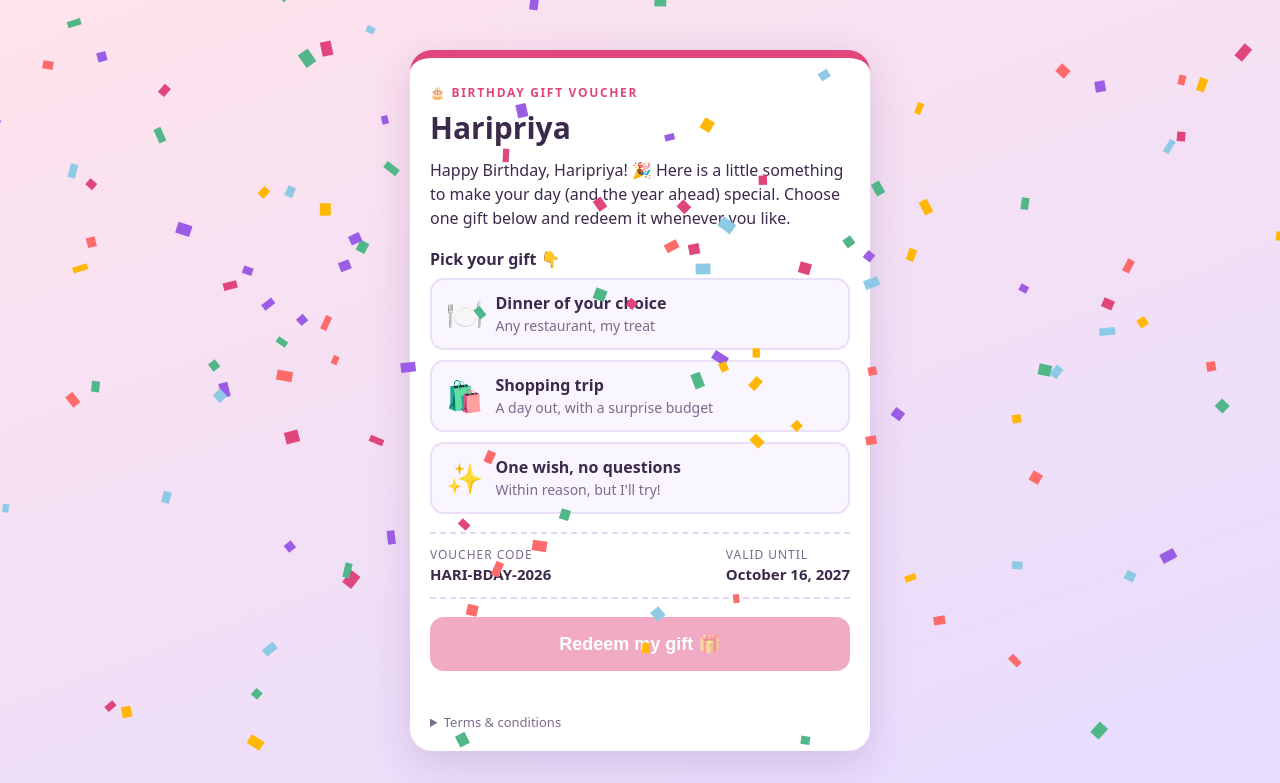
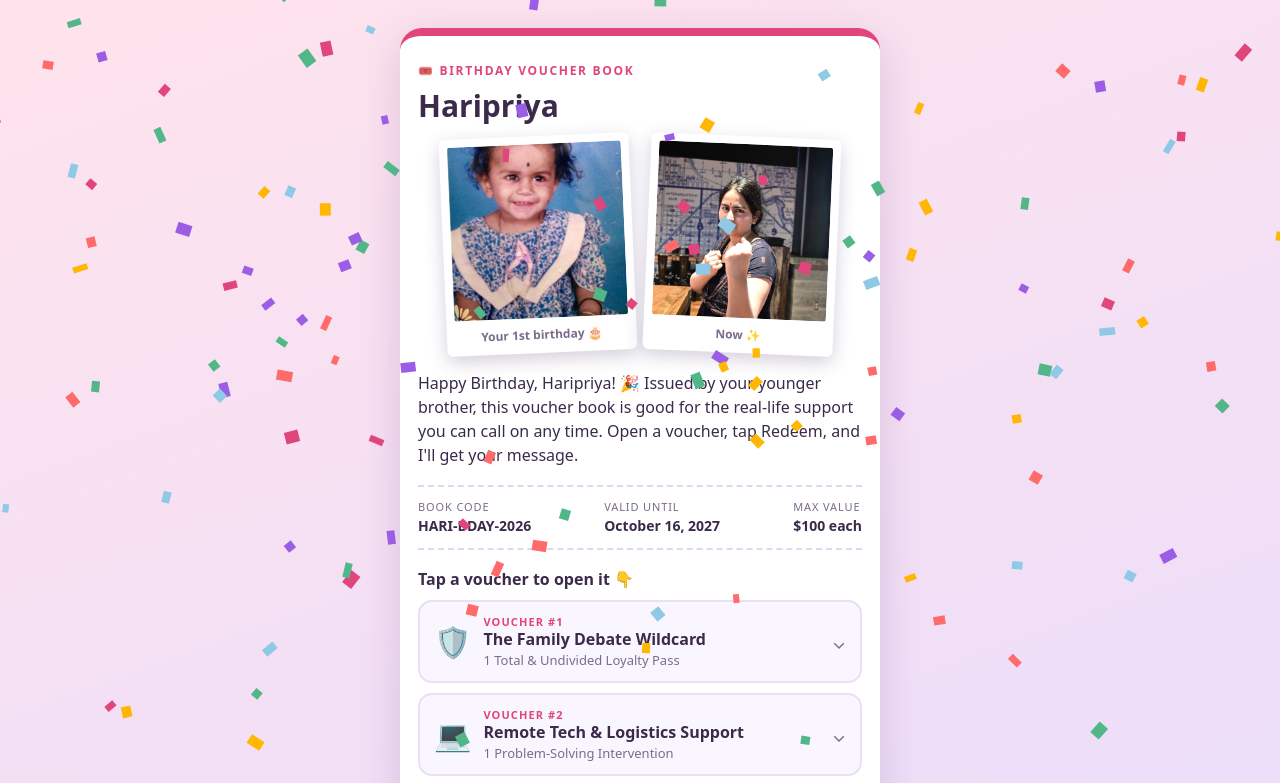
Before and after one commit to dhev-rk/gift-voucher-for-haripriya, a plain HTML site: page index.html in a window 1280 px wide. Both pictures are taken after a click on the button "Tap to unwrap your gift". Shown: the top 783 px of the page. Drawn offline with Linux system fonts and the light colour scheme.

Commit message:
add photos

```diff
--- a/index.html
+++ b/index.html
@@ -17,31 +17,27 @@
     <p class="hint">Tap the gift to unwrap</p>
   </section>
 
-  <!-- Screen 2: the voucher -->
+  <!-- Screen 2: the voucher book -->
   <section id="voucher" class="screen hidden">
     <div class="card">
-      <p class="eyebrow">🎂 Birthday Gift Voucher</p>
+      <p class="eyebrow">🎟️ Birthday Voucher Book</p>
       <h2 id="vName"></h2>
-      <img id="vPhoto" class="photo hidden" alt="Haripriya">
+      <div class="photos hidden" id="vPhotos"></div>
       <p class="msg" id="vMessage"></p>
 
-      <p class="step">Pick your gift 👇</p>
-      <div class="gifts" id="gifts"></div>
-
       <div class="meta">
-        <div><span>Voucher code</span><strong id="vCode"></strong></div>
+        <div><span>Book code</span><strong id="vCode"></strong></div>
         <div><span>Valid until</span><strong id="vExpiry"></strong></div>
+        <div><span>Max value</span><strong id="vMax"></strong></div>
       </div>
 
-      <button class="redeem" id="redeemBtn" disabled>Redeem my gift 🎁</button>
-      <p class="status" id="status"></p>
+      <p class="step">Tap a voucher to open it 👇</p>
+      <div class="vouchers" id="vouchers"></div>
 
       <details class="terms">
         <summary>Terms &amp; conditions</summary>
         <ul id="terms"></ul>
       </details>
-
-      <div class="stamp hidden" id="stamp">REDEEMED ✓</div>
     </div>
   </section>
 </main>
--- a/script.js
+++ b/script.js
@@ -3,33 +3,82 @@
    ========================================================= */
 const CONFIG = {
   name: "Haripriya",
-  from: "Your Name",                 // how she knows you, e.g. "Anna" / "Your brother"
-  whatsapp: "1XXXXXXXXXX",           // your number: digits only, with country code, no + or spaces
+  from: "your brother",              // used on the button: "Message your brother on WhatsApp"
+  whatsapp: "13138885733",           // your number: digits only, with country code, no + or spaces
   code: "HARI-BDAY-2026",
   expiry: "October 16, 2027",
-  photo: "images/haripriya.jpg",     // leave "" to hide the photo
-  message: "Happy Birthday, Haripriya! 🎉 Here is a little something to make your day (and the year ahead) special. Choose one gift below and redeem it whenever you like.",
-  gifts: [
-    { emoji: "🍽️", title: "Dinner of your choice",   desc: "Any restaurant, my treat" },
-    { emoji: "🛍️", title: "Shopping trip",           desc: "A day out, with a surprise budget" },
-    { emoji: "✨", title: "One wish, no questions",  desc: "Within reason, but I'll try!" }
+  maxValue: "$100 each",
+  photos: [                          // delete a line to remove a photo, or use [] to hide all
+    { src: "images/then.jpg", caption: "Your 1st birthday 🎂" },
+    { src: "images/now.jpg",  caption: "Now ✨" }
+  ],
+  message: "Happy Birthday, Haripriya! 🎉 Issued by your younger brother, this voucher book is good for the real-life support you can call on any time. Open a voucher, tap Redeem, and I'll get your message.",
+  vouchers: [
+    {
+      emoji: "🛡️",
+      title: "The Family Debate Wildcard",
+      subtitle: "Unconditional Verbal Back-Up",
+      value: "1 Total & Undivided Loyalty Pass",
+      desc: "Redeemable during any family gathering, group chat, or phone call. Presenting this voucher obligates me to immediately agree with your stance, validate your point, and provide supportive evidence against any opposition, regardless of personal opinion, logic, or basic facts.",
+      fine: "Valid against all family members. No questions asked. Instant activation."
+    },
+    {
+      emoji: "💻",
+      title: "Remote Tech & Logistics Support",
+      subtitle: "Emergency Remote Heavy Lifting",
+      value: "1 Problem-Solving Intervention",
+      desc: "Redeemable for any task requiring online research, booking coordination, tech troubleshooting, or organizing something frustrating from afar so you don't have to deal with it.",
+      fine: "Includes 1 full hour of active problem-solving without heavy sighing."
+    },
+    {
+      emoji: "🍕",
+      title: "The \"I'll Order It For You\" Pass",
+      subtitle: "Emergency Comfort Food Delivery",
+      value: "1 DoorDash / UberEats Rescue Mission (up to $100)",
+      desc: "Redeemable on a rough day. Text me your order (or just your craving), and a full meal or dessert will show up at your doorstep in your city, courtesy of your brother.",
+      fine: "No occasion required. Includes delivery tip. Order total up to $100."
+    },
+    {
+      emoji: "📞",
+      title: "The Escape Hatch",
+      subtitle: "The Fake Emergency Call",
+      value: "1 Timed Exit Strategy",
+      desc: "Send a pre-arranged code word via text, and I will immediately call you with a plausible, urgent reason why you need to step away or leave an awkward social situation.",
+      fine: "Available 24/7. Script can be customized upon request."
+    },
+    {
+      emoji: "🍽️",
+      title: "Dinner of Your Choice",
+      subtitle: "Birthday Treat",
+      value: "1 Dinner (up to $100)",
+      desc: "Pick any restaurant you like, and dinner is on me.",
+      fine: "Total up to $100. Dessert is always included."
+    },
+    {
+      emoji: "🛍️",
+      title: "Shopping Treat",
+      subtitle: "Pick Something You Love",
+      value: "1 Gift (up to $100)",
+      desc: "Choose something you've had your eye on, and I'll get it for you.",
+      fine: "Total up to $100. No questions about whether you need it."
+    }
   ],
   terms: [
-    "Valid for one gift only.",
-    "Cannot be exchanged for cash.",
-    "Can be redeemed on any day I'm free (I'll make myself free).",
+    "Each voucher can be redeemed once.",
+    "Gift value is capped at $100 per voucher.",
+    "Zero refunds. No exchange for cash.",
     "Extension available on request, with a smile."
   ]
 };
 /* ========================================================= */
 
 const $ = id => document.getElementById(id);
-const STORE_KEY = "voucher-" + CONFIG.code;
-let selected = null;
+const STORE_KEY = "voucher-book-" + CONFIG.code;
 
 /* Safe localStorage helpers (can fail in private mode) */
 function load() { try { return JSON.parse(localStorage.getItem(STORE_KEY)) || {}; } catch (e) { return {}; } }
 function save(data) { try { localStorage.setItem(STORE_KEY, JSON.stringify(data)); } catch (e) {} }
+let redeemed = load();   // { "0": "Thu Oct 16 2026", ... }
 
 /* Fill in text */
 document.title = "A Birthday Gift for " + CONFIG.name;
@@ -38,35 +87,105 @@ $("vName").textContent = CONFIG.name;
 $("vMessage").textContent = CONFIG.message;
 $("vCode").textContent = CONFIG.code;
 $("vExpiry").textContent = CONFIG.expiry;
-if (CONFIG.photo) {
-  const img = $("vPhoto");
-  img.onload = () => img.classList.remove("hidden");
-  img.src = CONFIG.photo;            // if the file is missing, it just stays hidden
-}
+$("vMax").textContent = CONFIG.maxValue;
+/* Photos: each one only appears if its file actually loads */
+(CONFIG.photos || []).forEach(p => {
+  const img = new Image();
+  img.alt = p.caption || CONFIG.name;
+  img.onload = () => {
+    const fig = document.createElement("figure");
+    fig.className = "polaroid";
+    fig.appendChild(img);
+    if (p.caption) {
+      const cap = document.createElement("figcaption");
+      cap.textContent = p.caption;
+      fig.appendChild(cap);
+    }
+    $("vPhotos").appendChild(fig);
+    $("vPhotos").classList.remove("hidden");
+  };
+  img.src = p.src;
+});
 CONFIG.terms.forEach(t => { const li = document.createElement("li"); li.textContent = t; $("terms").appendChild(li); });
 
-/* Gift options */
-CONFIG.gifts.forEach((g, i) => {
-  const b = document.createElement("button");
-  b.type = "button";
-  b.className = "gift-opt";
-  b.innerHTML = '<span class="emoji"></span><span><strong></strong><small></small></span>';
-  b.querySelector(".emoji").textContent = g.emoji;
-  b.querySelector("strong").textContent = g.title;
-  b.querySelector("small").textContent = g.desc;
-  b.addEventListener("click", () => chooseGift(i));
-  $("gifts").appendChild(b);
-});
+/* Build the voucher list */
+function el(tag, cls, text) {
+  const e = document.createElement(tag);
+  if (cls) e.className = cls;
+  if (text !== undefined) e.textContent = text;
+  return e;
+}
 
-function chooseGift(i) {
-  const state = load();
-  if (state.redeemed) return;        // locked once redeemed
-  selected = i;
-  document.querySelectorAll(".gift-opt").forEach((el, idx) => el.classList.toggle("selected", idx === i));
-  $("redeemBtn").disabled = false;
-  $("redeemBtn").textContent = "Redeem: " + CONFIG.gifts[i].title + " 🎁";
-  $("status").textContent = "";
+function whatsappLink(i) {
+  const v = CONFIG.vouchers[i];
+  const text = "Hi! 🎉 I'd like to redeem voucher #" + (i + 1) + " (" + v.title + ") from my birthday voucher book " + CONFIG.code + ". When can we do this?";
+  return "https://wa.me/" + CONFIG.whatsapp + "?text=" + encodeURIComponent(text);
 }
+
+function renderVoucher(v, i) {
+  const item = el("article", "v-item");
+  const done = Object.prototype.hasOwnProperty.call(redeemed, i);
+  if (done) item.classList.add("done");
+
+  const head = el("button", "v-head");
+  head.type = "button";
+  head.setAttribute("aria-expanded", "false");
+  head.appendChild(el("span", "v-emoji", v.emoji));
+  const titles = el("span", "v-titles");
+  titles.appendChild(el("span", "v-num", "Voucher #" + (i + 1)));
+  titles.appendChild(el("strong", "v-title", v.title));
+  titles.appendChild(el("span", "v-value", v.value));
+  head.appendChild(titles);
+  if (done) head.appendChild(el("span", "badge", "REDEEMED ✓"));
+  head.appendChild(el("span", "v-chev", "⌄"));
+
+  const body = el("div", "v-body hidden");
+  body.appendChild(el("p", "v-sub", v.subtitle));
+  body.appendChild(el("p", "v-desc", v.desc));
+  body.appendChild(el("p", "v-fine", v.fine));
+
+  const btn = el("button", "redeem", done ? "Message " + CONFIG.from + " on WhatsApp 💬" : "Redeem this voucher 🎁");
+  btn.type = "button";
+  if (done) btn.classList.add("again");
+  const status = el("p", "v-status", done ? "Redeemed on " + redeemed[i] + ". Tap above if the chat didn't open." : "");
+
+  btn.addEventListener("click", () => {
+    if (!Object.prototype.hasOwnProperty.call(redeemed, i)) {
+      redeemed[i] = new Date().toDateString();
+      save(redeemed);
+      confetti();
+    }
+    window.location.href = whatsappLink(i);
+    // refresh the card so the stamp shows
+    setTimeout(render, 150);
+  });
+
+  body.appendChild(btn);
+  body.appendChild(status);
+
+  head.addEventListener("click", () => {
+    const open = item.classList.toggle("open");
+    body.classList.toggle("hidden", !open);
+    head.setAttribute("aria-expanded", open ? "true" : "false");
+  });
+
+  item.appendChild(head);
+  item.appendChild(body);
+  return item;
+}
+
+function render() {
+  // remember which voucher was open so a re-render doesn't collapse it
+  const openIdx = Array.from(document.querySelectorAll(".v-item")).findIndex(x => x.classList.contains("open"));
+  const wrap = $("vouchers");
+  wrap.innerHTML = "";
+  CONFIG.vouchers.forEach((v, i) => {
+    const node = renderVoucher(v, i);
+    wrap.appendChild(node);
+    if (i === openIdx) node.querySelector(".v-head").click();
+  });
+}
+render();
 
 /* Unwrap */
 function unwrap() {
@@ -80,47 +199,11 @@ function unwrap() {
 $("giftBox").addEventListener("click", unwrap);
 $("giftBox").addEventListener("keydown", e => { if (e.key === "Enter" || e.key === " ") { e.preventDefault(); unwrap(); } });
 
-/* Redeem */
-function whatsappLink(giftTitle) {
-  const text = "Hi! 🎉 I'd like to redeem my birthday voucher " + CONFIG.code + ": " + giftTitle + ". When are you free?";
-  return "https://wa.me/" + CONFIG.whatsapp + "?text=" + encodeURIComponent(text);
+/* Skip the cover if she has already redeemed something */
+if (Object.keys(redeemed).length) {
+  $("cover").classList.add("hidden");
+  $("voucher").classList.remove("hidden");
 }
-
-$("redeemBtn").addEventListener("click", () => {
-  const state = load();
-  const idx = state.redeemed ? state.giftIndex : selected;
-  if (idx === null || idx === undefined) return;
-  const gift = CONFIG.gifts[idx];
-
-  if (!state.redeemed) {
-    save({ redeemed: true, giftIndex: idx, date: new Date().toDateString() });
-    showRedeemed(idx, new Date().toDateString());
-    confetti();
-  }
-  window.location.href = whatsappLink(gift.title);
-});
-
-function showRedeemed(idx, date) {
-  document.querySelectorAll(".gift-opt").forEach((el, i) => {
-    el.classList.toggle("selected", i === idx);
-    el.disabled = true;
-    el.style.opacity = i === idx ? "1" : ".45";
-  });
-  $("stamp").classList.remove("hidden");
-  $("redeemBtn").disabled = false;
-  $("redeemBtn").textContent = "Message " + CONFIG.from + " on WhatsApp 💬";
-  $("status").textContent = "Redeemed on " + date + ". Tap above if the chat didn't open.";
-}
-
-/* Restore state on reload */
-(function init() {
-  const state = load();
-  if (state.redeemed) {
-    $("cover").classList.add("hidden");
-    $("voucher").classList.remove("hidden");
-    showRedeemed(state.giftIndex, state.date);
-  }
-})();
 
 /* Confetti (no libraries) */
 function confetti() {
--- a/style.css
+++ b/style.css
@@ -6,6 +6,7 @@
   --accent-dark: #b92f61;
   --card: #ffffff;
   --muted: #7b6b8a;
+  --ok: #1f9d55;
 }
 * { box-sizing: border-box; }
 html, body { margin: 0; min-height: 100%; }
@@ -19,7 +20,7 @@ body {
   justify-content: center;
   padding: 16px;
 }
-main { width: 100%; max-width: 460px; }
+main { width: 100%; max-width: 480px; }
 .hidden { display: none !important; }
 .screen { text-align: center; animation: fadeIn .6s ease; }
 @keyframes fadeIn { from { opacity: 0; transform: translateY(12px); } to { opacity: 1; transform: none; } }
@@ -41,16 +42,17 @@ main { width: 100%; max-width: 460px; }
 h1 { font-size: 28px; margin: 12px 0 6px; }
 .hint { color: var(--muted); font-size: 17px; margin: 0; }
 
-/* Voucher card */
+/* Book card */
 .card {
   position: relative;
   background: var(--card);
   border-radius: 22px;
-  padding: 26px 20px 20px;
+  padding: 26px 18px 20px;
   box-shadow: 0 12px 40px rgba(90, 50, 120, .18);
   text-align: left;
   overflow: hidden;
   border-top: 8px solid var(--accent);
+  margin: 12px 0;
 }
 .eyebrow {
   margin: 0;
@@ -62,103 +64,128 @@ h1 { font-size: 28px; margin: 12px 0 6px; }
 }
 h2 { font-size: 30px; margin: 6px 0 10px; }
 .msg { margin: 0 0 18px; line-height: 1.5; }
-.step { font-weight: 600; margin: 0 0 8px; }
+.step { font-weight: 600; margin: 0 0 10px; }
 
-/* Photo (polaroid style) */
-.photo {
-  display: block;
-  width: 70%;
-  max-width: 240px;
-  margin: 4px auto 18px;
-  padding: 8px 8px 22px;
+/* Photos (two polaroids side by side) */
+.photos {
+  display: flex;
+  justify-content: center;
+  gap: 14px;
+  margin: 6px 0 18px;
+}
+.polaroid {
+  flex: 1;
+  max-width: 190px;
+  margin: 0;
+  padding: 8px 8px 10px;
   background: #fff;
   border-radius: 6px;
   box-shadow: 0 6px 18px rgba(60, 30, 90, .22);
   transform: rotate(-2.5deg);
+}
+.polaroid:nth-child(even) { transform: rotate(2.5deg); }
+.polaroid img {
+  display: block;
+  width: 100%;
+  aspect-ratio: 1 / 1;
   object-fit: cover;
-  aspect-ratio: 1 / 1;
+  border-radius: 3px;
+}
+.polaroid figcaption {
+  text-align: center;
+  font-size: 12px;
+  font-weight: 600;
+  color: var(--muted);
+  margin-top: 8px;
 }
 
-/* Gift options */
-.gifts { display: grid; gap: 10px; margin-bottom: 18px; }
-.gift-opt {
+/* Code / expiry / max strip */
+.meta {
+  display: flex;
+  justify-content: space-between;
+  flex-wrap: wrap;
+  gap: 10px 12px;
+  border-top: 2px dashed #e3d6f0;
+  border-bottom: 2px dashed #e3d6f0;
+  padding: 12px 0;
+  margin-bottom: 18px;
+}
+.meta span { display: block; font-size: 11px; color: var(--muted); text-transform: uppercase; letter-spacing: .08em; }
+.meta strong { font-size: 14px; }
+
+/* Voucher list */
+.vouchers { display: grid; gap: 10px; margin-bottom: 14px; }
+.v-item {
+  background: #faf6ff;
+  border: 2px solid #eadff7;
+  border-radius: 14px;
+  overflow: hidden;
+  transition: border-color .15s, background .15s;
+}
+.v-item.open { border-color: var(--accent); background: #fff8fb; }
+.v-item.done { border-color: #bfe6cf; background: #f3fbf6; }
+.v-head {
   display: flex;
   gap: 12px;
   align-items: center;
   width: 100%;
   text-align: left;
-  background: #faf6ff;
-  border: 2px solid #eadff7;
-  border-radius: 14px;
+  background: none;
+  border: 0;
   padding: 12px 14px;
   font: inherit;
   color: inherit;
   cursor: pointer;
-  transition: border-color .15s, background .15s, transform .1s;
+  -webkit-tap-highlight-color: transparent;
 }
-.gift-opt:active { transform: scale(.98); }
-.gift-opt .emoji { font-size: 30px; }
-.gift-opt strong { display: block; font-size: 16px; }
-.gift-opt small { color: var(--muted); font-size: 14px; }
-.gift-opt.selected { border-color: var(--accent); background: #fff0f6; }
-.gift-opt.selected::after { content: "✓"; margin-left: auto; color: var(--accent); font-weight: 700; font-size: 20px; }
-
-/* Code + expiry strip */
-.meta {
-  display: flex;
-  justify-content: space-between;
-  gap: 12px;
-  border-top: 2px dashed #e3d6f0;
-  border-bottom: 2px dashed #e3d6f0;
-  padding: 12px 0;
-  margin-bottom: 18px;
+.v-head:active { background: rgba(224, 69, 123, .06); }
+.v-emoji { font-size: 30px; }
+.v-titles { flex: 1; min-width: 0; }
+.v-num { display: block; font-size: 11px; letter-spacing: .1em; text-transform: uppercase; color: var(--accent); font-weight: 700; }
+.v-title { display: block; font-size: 16px; line-height: 1.25; }
+.v-value { display: block; font-size: 13px; color: var(--muted); margin-top: 2px; }
+.v-chev { color: var(--muted); font-size: 18px; transition: transform .2s; }
+.v-item.open .v-chev { transform: rotate(180deg); }
+.badge {
+  font-size: 11px;
+  font-weight: 800;
+  letter-spacing: .06em;
+  color: var(--ok);
+  border: 2px solid var(--ok);
+  border-radius: 8px;
+  padding: 2px 6px;
+  white-space: nowrap;
+  transform: rotate(-6deg);
 }
-.meta span { display: block; font-size: 12px; color: var(--muted); text-transform: uppercase; letter-spacing: .08em; }
-.meta strong { font-size: 15px; }
+.v-body { padding: 0 14px 14px; }
+.v-sub { font-weight: 700; margin: 0 0 6px; }
+.v-desc { margin: 0 0 8px; line-height: 1.5; font-size: 15px; }
+.v-fine { margin: 0 0 14px; font-size: 13px; color: var(--muted); line-height: 1.45; font-style: italic; }
 
 /* Redeem button */
 .redeem {
   width: 100%;
   border: 0;
-  border-radius: 14px;
-  padding: 16px;
-  font-size: 18px;
+  border-radius: 12px;
+  padding: 14px;
+  font-size: 16px;
   font-weight: 700;
   color: #fff;
   background: var(--accent);
   cursor: pointer;
-  transition: background .15s, transform .1s, opacity .15s;
+  transition: background .15s, transform .1s;
 }
-.redeem:hover:not(:disabled) { background: var(--accent-dark); }
-.redeem:active:not(:disabled) { transform: scale(.98); }
-.redeem:disabled { opacity: .45; cursor: not-allowed; }
-.status { text-align: center; color: var(--muted); font-size: 14px; margin: 10px 0 0; min-height: 20px; }
+.redeem:hover { background: var(--accent-dark); }
+.redeem:active { transform: scale(.98); }
+.redeem.again { background: var(--ok); }
+.v-status { text-align: center; color: var(--muted); font-size: 13px; margin: 8px 0 0; min-height: 18px; }
 
 .terms { margin-top: 12px; font-size: 13px; color: var(--muted); }
 .terms summary { cursor: pointer; }
 .terms ul { padding-left: 18px; line-height: 1.6; }
 
-/* Redeemed stamp */
-.stamp {
-  position: absolute;
-  top: 42%;
-  left: 50%;
-  transform: translate(-50%, -50%) rotate(-14deg);
-  border: 5px solid #1f9d55;
-  color: #1f9d55;
-  font-size: 34px;
-  font-weight: 800;
-  letter-spacing: .08em;
-  padding: 6px 18px;
-  border-radius: 12px;
-  background: rgba(255,255,255,.85);
-  pointer-events: none;
-  animation: stampIn .4s cubic-bezier(.2,1.6,.4,1);
-}
-@keyframes stampIn { from { transform: translate(-50%, -50%) rotate(-14deg) scale(2.2); opacity: 0; } }
-
 #confetti { position: fixed; inset: 0; pointer-events: none; z-index: 10; }
 
 @media (prefers-reduced-motion: reduce) {
-  .gift, .screen, .stamp { animation: none; }
+  .gift, .screen { animation: none; }
 }
```
Also changed, not shown: images/now.jpg (added), images/then.jpg (added).
